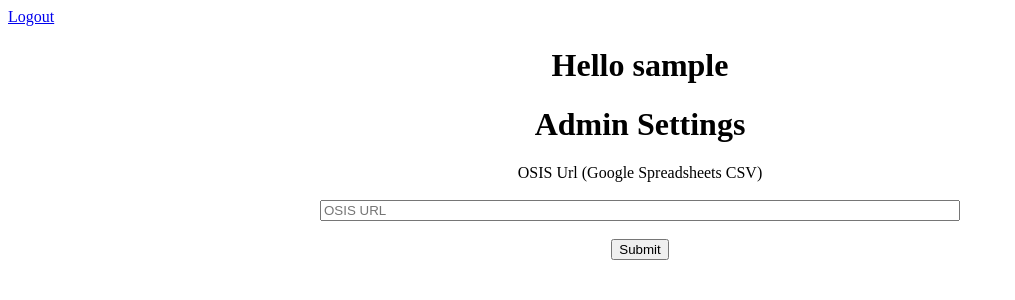
After one commit to StuyPulse/attendance-scanner, a Flask app: template google-appengine/templates/settings.html in a window 1280 px wide. The commit adds this page. Shown: the top 300 px of the page, without its empty margins (0-1015 px from the left). Run offline with Flask 2, Linux system fonts and the light colour scheme; the template is opened without the code that fills it: most values are stand-ins (such as "Sample title", 1, 10 or a date in 2020).

Commit message:
Add settings page to specify file to get OSIS data from

```diff
--- a/google-appengine/models.py
+++ b/google-appengine/models.py
@@ -5,3 +5,6 @@ class Student(ndb.Model):
 
 class Administrator(ndb.Model):
     password = ndb.StringProperty()
+
+class Settings(ndb.Expando):
+    pass
--- a/google-appengine/templates/admin.html
+++ b/google-appengine/templates/admin.html
@@ -4,6 +4,7 @@
 <h1 class="center-text">Hello {{ user_name }}!</h1>
 <h3 class="center-text"><u>Links</u></h3>
 <ul>
-    <li><a href="{{ create_admin_url }}">Create admin</a></li>
+    <li><a href="{{ url_for('create_admin') }}">Create admin</a></li>
+    <li><a href="{{ url_for('admin_settings') }}">Admin settings</a></li>
 </ul>
 {% endblock body %}
--- /dev/null
+++ b/google-appengine/templates/settings.html
@@ -0,0 +1,15 @@
+{% extends "base.html" %}
+{% block body %}
+<a href="{{ logout_url }}">Logout</a>
+<h1 class="center-text">Hello {{ user_name }}</h1>
+<h1 class="center-text">Admin Settings</h1>
+<form class="center-all" method="POST" action="{{ url_for('admin_settings') }}">
+    <label for="osis-url">OSIS Url (Google Spreadsheets CSV)</label>
+    <br/>
+    <br/>
+    <input type="text" id="osis-url" name="osis-url" placeholder="OSIS URL" value="{{ config.osis_url }}" style="width:50%;">
+    <br/>
+    <br/>
+    <input type="submit" value="Submit">
+</form>
+{% endblock body %}
```
Also changed, not shown: google-appengine/admin.py (+11 -2 lines), 1 other file.
